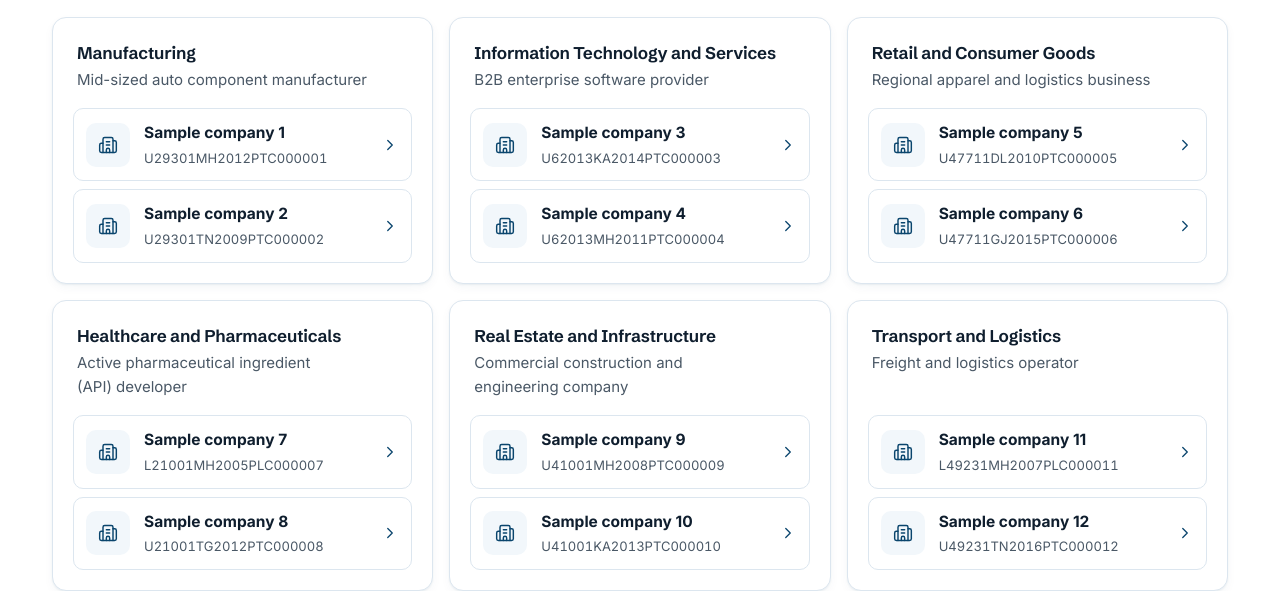
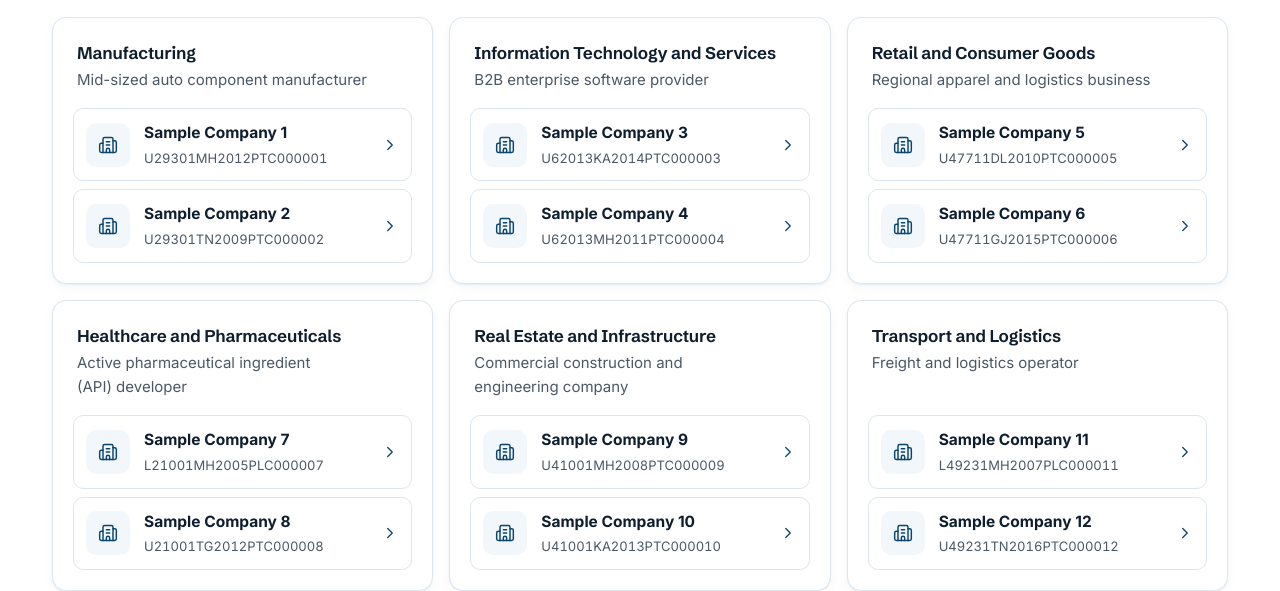
Before and after one commit to sumeetzade/incoinfo-website, a website built with Vite: page docs/database/index.html in a window 1280 px wide. Shown: the part 1584-2175 px from the top of the page. Built offline with nearby package versions, Linux system fonts and the light colour scheme.

Commit message:
Content: sample company names in title case
Co-Authored-By: Claude Opus 5.5 <noreply@anthropic.com>

```diff
--- a/database/index.html
+++ b/database/index.html
@@ -89,14 +89,14 @@
                 <li>
                   <a class="sample-co" href="/sample-report/sudarshan-chemical-industries-sample-report.html" target="_blank" rel="noopener">
                     <span class="sample-logo" aria-hidden="true">{{icon:building-2}}</span>
-                    <span class="sample-co-text"><strong>Sample company 1</strong><small class="num"><span class="sr-only">CIN </span>U29301MH2012PTC000001</small></span>
+                    <span class="sample-co-text"><strong>Sample Company 1</strong><small class="num"><span class="sr-only">CIN </span>U29301MH2012PTC000001</small></span>
                     {{icon:chevron-right|sample-go}}
                   </a>
                 </li>
                 <li>
                   <a class="sample-co" href="#samples">
                     <span class="sample-logo" aria-hidden="true">{{icon:building-2}}</span>
-                    <span class="sample-co-text"><strong>Sample company 2</strong><small class="num"><span class="sr-only">CIN </span>U29301TN2009PTC000002</small></span>
+                    <span class="sample-co-text"><strong>Sample Company 2</strong><small class="num"><span class="sr-only">CIN </span>U29301TN2009PTC000002</small></span>
                     {{icon:chevron-right|sample-go}}
                   </a>
                 </li>
@@ -109,14 +109,14 @@
                 <li>
                   <a class="sample-co" href="#samples">
                     <span class="sample-logo" aria-hidden="true">{{icon:building-2}}</span>
-                    <span class="sample-co-text"><strong>Sample company 3</strong><small class="num"><span class="sr-only">CIN </span>U62013KA2014PTC000003</small></span>
+                    <span class="sample-co-text"><strong>Sample Company 3</strong><small class="num"><span class="sr-only">CIN </span>U62013KA2014PTC000003</small></span>
                     {{icon:chevron-right|sample-go}}
                   </a>
                 </li>
                 <li>
                   <a class="sample-co" href="#samples">
                     <span class="sample-logo" aria-hidden="true">{{icon:building-2}}</span>
-                    <span class="sample-co-text"><strong>Sample company 4</strong><small class="num"><span class="sr-only">CIN </span>U62013MH2011PTC000004</small></span>
+                    <span class="sample-co-text"><strong>Sample Company 4</strong><small class="num"><span class="sr-only">CIN </span>U62013MH2011PTC000004</small></span>
                     {{icon:chevron-right|sample-go}}
                   </a>
                 </li>
@@ -129,14 +129,14 @@
                 <li>
                   <a class="sample-co" href="#samples">
                     <span class="sample-logo" aria-hidden="true">{{icon:building-2}}</span>
-                    <span class="sample-co-text"><strong>Sample company 5</strong><small class="num"><span class="sr-only">CIN </span>U47711DL2010PTC000005</small></span>
+                    <span class="sample-co-text"><strong>Sample Company 5</strong><small class="num"><span class="sr-only">CIN </span>U47711DL2010PTC000005</small></span>
                     {{icon:chevron-right|sample-go}}
                   </a>
                 </li>
                 <li>
                   <a class="sample-co" href="#samples">
                     <span class="sample-logo" aria-hidden="true">{{icon:building-2}}</span>
-                    <span class="sample-co-text"><strong>Sample company 6</strong><small class="num"><span class="sr-only">CIN </span>U47711GJ2015PTC000006</small></span>
+                    <span class="sample-co-text"><strong>Sample Company 6</strong><small class="num"><span class="sr-only">CIN </span>U47711GJ2015PTC000006</small></span>
                     {{icon:chevron-right|sample-go}}
                   </a>
                 </li>
@@ -149,14 +149,14 @@
                 <li>
                   <a class="sample-co" href="#samples">
                     <span class="sample-logo" aria-hidden="true">{{icon:building-2}}</span>
-                    <span class="sample-co-text"><strong>Sample company 7</strong><small class="num"><span class="sr-only">CIN </span>L21001MH2005PLC000007</small></span>
+                    <span class="sample-co-text"><strong>Sample Company 7</strong><small class="num"><span class="sr-only">CIN </span>L21001MH2005PLC000007</small></span>
                     {{icon:chevron-right|sample-go}}
                   </a>
                 </li>
                 <li>
                   <a class="sample-co" href="#samples">
                     <span class="sample-logo" aria-hidden="true">{{icon:building-2}}</span>
-                    <span class="sample-co-text"><strong>Sample company 8</strong><small class="num"><span class="sr-only">CIN </span>U21001TG2012PTC000008</small></span>
+                    <span class="sample-co-text"><strong>Sample Company 8</strong><small class="num"><span class="sr-only">CIN </span>U21001TG2012PTC000008</small></span>
                     {{icon:chevron-right|sample-go}}
                   </a>
                 </li>
@@ -169,14 +169,14 @@
                 <li>
                   <a class="sample-co" href="#samples">
                     <span class="sample-logo" aria-hidden="true">{{icon:building-2}}</span>
-                    <span class="sample-co-text"><strong>Sample company 9</strong><small class="num"><span class="sr-only">CIN </span>U41001MH2008PTC000009</small></span>
+                    <span class="sample-co-text"><strong>Sample Company 9</strong><small class="num"><span class="sr-only">CIN </span>U41001MH2008PTC000009</small></span>
                     {{icon:chevron-right|sample-go}}
                   </a>
                 </li>
                 <li>
                   <a class="sample-co" href="#samples">
                     <span class="sample-logo" aria-hidden="true">{{icon:building-2}}</span>
-                    <span class="sample-co-text"><strong>Sample company 10</strong><small class="num"><span class="sr-only">CIN </span>U41001KA2013PTC000010</small></span>
+                    <span class="sample-co-text"><strong>Sample Company 10</strong><small class="num"><span class="sr-only">CIN </span>U41001KA2013PTC000010</small></span>
                     {{icon:chevron-right|sample-go}}
                   </a>
                 </li>
@@ -189,14 +189,14 @@
                 <li>
                   <a class="sample-co" href="#samples">
                     <span class="sample-logo" aria-hidden="true">{{icon:building-2}}</span>
-                    <span class="sample-co-text"><strong>Sample company 11</strong><small class="num"><span class="sr-only">CIN </span>L49231MH2007PLC000011</small></span>
+                    <span class="sample-co-text"><strong>Sample Company 11</strong><small class="num"><span class="sr-only">CIN </span>L49231MH2007PLC000011</small></span>
                     {{icon:chevron-right|sample-go}}
                   </a>
                 </li>
                 <li>
                   <a class="sample-co" href="#samples">
                     <span class="sample-logo" aria-hidden="true">{{icon:building-2}}</span>
-                    <span class="sample-co-text"><strong>Sample company 12</strong><small class="num"><span class="sr-only">CIN </span>U49231TN2016PTC000012</small></span>
+                    <span class="sample-co-text"><strong>Sample Company 12</strong><small class="num"><span class="sr-only">CIN </span>U49231TN2016PTC000012</small></span>
                     {{icon:chevron-right|sample-go}}
                   </a>
                 </li>
--- a/docs/database/index.html
+++ b/docs/database/index.html
@@ -249,14 +249,14 @@
                 <li>
                   <a class="sample-co" href="../sample-report/sudarshan-chemical-industries-sample-report.html" target="_blank" rel="noopener">
                     <span class="sample-logo" aria-hidden="true"><svg class="icon" aria-hidden="true" focusable="false" xmlns="http://www.w3.org/2000/svg" width="24" height="24" viewBox="0 0 24 24" fill="none" stroke="currentColor" stroke-width="2" stroke-linecap="round" stroke-linejoin="round" > <path d="M10 12h4" /> <path d="M10 8h4" /> <path d="M14 21v-3a2 2 0 0 0-4 0v3" /> <path d="M6 10H4a2 2 0 0 0-2 2v7a2 2 0 0 0 2 2h16a2 2 0 0 0 2-2V9a2 2 0 0 0-2-2h-2" /> <path d="M6 21V5a2 2 0 0 1 2-2h8a2 2 0 0 1 2 2v16" /> </svg></span>
-                    <span class="sample-co-text"><strong>Sample company 1</strong><small class="num"><span class="sr-only">CIN </span>U29301MH2012PTC000001</small></span>
+                    <span class="sample-co-text"><strong>Sample Company 1</strong><small class="num"><span class="sr-only">CIN </span>U29301MH2012PTC000001</small></span>
                     <svg class="icon sample-go" aria-hidden="true" focusable="false" xmlns="http://www.w3.org/2000/svg" width="24" height="24" viewBox="0 0 24 24" fill="none" stroke="currentColor" stroke-width="2" stroke-linecap="round" stroke-linejoin="round" > <path d="m9 18 6-6-6-6" /> </svg>
                   </a>
                 </li>
                 <li>
                   <a class="sample-co" href="#samples">
                     <span class="sample-logo" aria-hidden="true"><svg class="icon" aria-hidden="true" focusable="false" xmlns="http://www.w3.org/2000/svg" width="24" height="24" viewBox="0 0 24 24" fill="none" stroke="currentColor" stroke-width="2" stroke-linecap="round" stroke-linejoin="round" > <path d="M10 12h4" /> <path d="M10 8h4" /> <path d="M14 21v-3a2 2 0 0 0-4 0v3" /> <path d="M6 10H4a2 2 0 0 0-2 2v7a2 2 0 0 0 2 2h16a2 2 0 0 0 2-2V9a2 2 0 0 0-2-2h-2" /> <path d="M6 21V5a2 2 0 0 1 2-2h8a2 2 0 0 1 2 2v16" /> </svg></span>
-                    <span class="sample-co-text"><strong>Sample company 2</strong><small class="num"><span class="sr-only">CIN </span>U29301TN2009PTC000002</small></span>
+                    <span class="sample-co-text"><strong>Sample Company 2</strong><small class="num"><span class="sr-only">CIN </span>U29301TN2009PTC000002</small></span>
                     <svg class="icon sample-go" aria-hidden="true" focusable="false" xmlns="http://www.w3.org/2000/svg" width="24" height="24" viewBox="0 0 24 24" fill="none" stroke="currentColor" stroke-width="2" stroke-linecap="round" stroke-linejoin="round" > <path d="m9 18 6-6-6-6" /> </svg>
                   </a>
                 </li>
@@ -269,14 +269,14 @@
                 <li>
                   <a class="sample-co" href="#samples">
                     <span class="sample-logo" aria-hidden="true"><svg class="icon" aria-hidden="true" focusable="false" xmlns="http://www.w3.org/2000/svg" width="24" height="24" viewBox="0 0 24 24" fill="none" stroke="currentColor" stroke-width="2" stroke-linecap="round" stroke-linejoin="round" > <path d="M10 12h4" /> <path d="M10 8h4" /> <path d="M14 21v-3a2 2 0 0 0-4 0v3" /> <path d="M6 10H4a2 2 0 0 0-2 2v7a2 2 0 0 0 2 2h16a2 2 0 0 0 2-2V9a2 2 0 0 0-2-2h-2" /> <path d="M6 21V5a2 2 0 0 1 2-2h8a2 2 0 0 1 2 2v16" /> </svg></span>
-                    <span class="sample-co-text"><strong>Sample company 3</strong><small class="num"><span class="sr-only">CIN </span>U62013KA2014PTC000003</small></span>
+                    <span class="sample-co-text"><strong>Sample Company 3</strong><small class="num"><span class="sr-only">CIN </span>U62013KA2014PTC000003</small></span>
                     <svg class="icon sample-go" aria-hidden="true" focusable="false" xmlns="http://www.w3.org/2000/svg" width="24" height="24" viewBox="0 0 24 24" fill="none" stroke="currentColor" stroke-width="2" stroke-linecap="round" stroke-linejoin="round" > <path d="m9 18 6-6-6-6" /> </svg>
                   </a>
                 </li>
                 <li>
                   <a class="sample-co" href="#samples">
                     <span class="sample-logo" aria-hidden="true"><svg class="icon" aria-hidden="true" focusable="false" xmlns="http://www.w3.org/2000/svg" width="24" height="24" viewBox="0 0 24 24" fill="none" stroke="currentColor" stroke-width="2" stroke-linecap="round" stroke-linejoin="round" > <path d="M10 12h4" /> <path d="M10 8h4" /> <path d="M14 21v-3a2 2 0 0 0-4 0v3" /> <path d="M6 10H4a2 2 0 0 0-2 2v7a2 2 0 0 0 2 2h16a2 2 0 0 0 2-2V9a2 2 0 0 0-2-2h-2" /> <path d="M6 21V5a2 2 0 0 1 2-2h8a2 2 0 0 1 2 2v16" /> </svg></span>
-                    <span class="sample-co-text"><strong>Sample company 4</strong><small class="num"><span class="sr-only">CIN </span>U62013MH2011PTC000004</small></span>
+                    <span class="sample-co-text"><strong>Sample Company 4</strong><small class="num"><span class="sr-only">CIN </span>U62013MH2011PTC000004</small></span>
                     <svg class="icon sample-go" aria-hidden="true" focusable="false" xmlns="http://www.w3.org/2000/svg" width="24" height="24" viewBox="0 0 24 24" fill="none" stroke="currentColor" stroke-width="2" stroke-linecap="round" stroke-linejoin="round" > <path d="m9 18 6-6-6-6" /> </svg>
                   </a>
                 </li>
@@ -289,14 +289,14 @@
                 <li>
                   <a class="sample-co" href="#samples">
                     <span class="sample-logo" aria-hidden="true"><svg class="icon" aria-hidden="true" focusable="false" xmlns="http://www.w3.org/2000/svg" width="24" height="24" viewBox="0 0 24 24" fill="none" stroke="currentColor" stroke-width="2" stroke-linecap="round" stroke-linejoin="round" > <path d="M10 12h4" /> <path d="M10 8h4" /> <path d="M14 21v-3a2 2 0 0 0-4 0v3" /> <path d="M6 10H4a2 2 0 0 0-2 2v7a2 2 0 0 0 2 2h16a2 2 0 0 0 2-2V9a2 2 0 0 0-2-2h-2" /> <path d="M6 21V5a2 2 0 0 1 2-2h8a2 2 0 0 1 2 2v16" /> </svg></span>
-                    <span class="sample-co-text"><strong>Sample company 5</strong><small class="num"><span class="sr-only">CIN </span>U47711DL2010PTC000005</small></span>
+                    <span class="sample-co-text"><strong>Sample Company 5</strong><small class="num"><span class="sr-only">CIN </span>U47711DL2010PTC000005</small></span>
                     <svg class="icon sample-go" aria-hidden="true" focusable="false" xmlns="http://www.w3.org/2000/svg" width="24" height="24" viewBox="0 0 24 24" fill="none" stroke="currentColor" stroke-width="2" stroke-linecap="round" stroke-linejoin="round" > <path d="m9 18 6-6-6-6" /> </svg>
                   </a>
                 </li>
                 <li>
                   <a class="sample-co" href="#samples">
                     <span class="sample-logo" aria-hidden="true"><svg class="icon" aria-hidden="true" focusable="false" xmlns="http://www.w3.org/2000/svg" width="24" height="24" viewBox="0 0 24 24" fill="none" stroke="currentColor" stroke-width="2" stroke-linecap="round" stroke-linejoin="round" > <path d="M10 12h4" /> <path d="M10 8h4" /> <path d="M14 21v-3a2 2 0 0 0-4 0v3" /> <path d="M6 10H4a2 2 0 0 0-2 2v7a2 2 0 0 0 2 2h16a2 2 0 0 0 2-2V9a2 2 0 0 0-2-2h-2" /> <path d="M6 21V5a2 2 0 0 1 2-2h8a2 2 0 0 1 2 2v16" /> </svg></span>
-                    <span class="sample-co-text"><strong>Sample company 6</strong><small class="num"><span class="sr-only">CIN </span>U47711GJ2015PTC000006</small></span>
+                    <span class="sample-co-text"><strong>Sample Company 6</strong><small class="num"><span class="sr-only">CIN </span>U47711GJ2015PTC000006</small></span>
                     <svg class="icon sample-go" aria-hidden="true" focusable="false" xmlns="http://www.w3.org/2000/svg" width="24" height="24" viewBox="0 0 24 24" fill="none" stroke="currentColor" stroke-width="2" stroke-linecap="round" stroke-linejoin="round" > <path d="m9 18 6-6-6-6" /> </svg>
                   </a>
                 </li>
@@ -309,14 +309,14 @@
                 <li>
                   <a class="sample-co" href="#samples">
                     <span class="sample-logo" aria-hidden="true"><svg class="icon" aria-hidden="true" focusable="false" xmlns="http://www.w3.org/2000/svg" width="24" height="24" viewBox="0 0 24 24" fill="none" stroke="currentColor" stroke-width="2" stroke-linecap="round" stroke-linejoin="round" > <path d="M10 12h4" /> <path d="M10 8h4" /> <path d="M14 21v-3a2 2 0 0 0-4 0v3" /> <path d="M6 10H4a2 2 0 0 0-2 2v7a2 2 0 0 0 2 2h16a2 2 0 0 0 2-2V9a2 2 0 0 0-2-2h-2" /> <path d="M6 21V5a2 2 0 0 1 2-2h8a2 2 0 0 1 2 2v16" /> </svg></span>
-                    <span class="sample-co-text"><strong>Sample company 7</strong><small class="num"><span class="sr-only">CIN </span>L21001MH2005PLC000007</small></span>
+                    <span class="sample-co-text"><strong>Sample Company 7</strong><small class="num"><span class="sr-only">CIN </span>L21001MH2005PLC000007</small></span>
                     <svg class="icon sample-go" aria-hidden="true" focusable="false" xmlns="http://www.w3.org/2000/svg" width="24" height="24" viewBox="0 0 24 24" fill="none" stroke="currentColor" stroke-width="2" stroke-linecap="round" stroke-linejoin="round" > <path d="m9 18 6-6-6-6" /> </svg>
                   </a>
                 </li>
                 <li>
                   <a class="sample-co" href="#samples">
                     <span class="sample-logo" aria-hidden="true"><svg class="icon" aria-hidden="true" focusable="false" xmlns="http://www.w3.org/2000/svg" width="24" height="24" viewBox="0 0 24 24" fill="none" stroke="currentColor" stroke-width="2" stroke-linecap="round" stroke-linejoin="round" > <path d="M10 12h4" /> <path d="M10 8h4" /> <path d="M14 21v-3a2 2 0 0 0-4 0v3" /> <path d="M6 10H4a2 2 0 0 0-2 2v7a2 2 0 0 0 2 2h16a2 2 0 0 0 2-2V9a2 2 0 0 0-2-2h-2" /> <path d="M6 21V5a2 2 0 0 1 2-2h8a2 2 0 0 1 2 2v16" /> </svg></span>
-                    <span class="sample-co-text"><strong>Sample company 8</strong><small class="num"><span class="sr-only">CIN </span>U21001TG2012PTC000008</small></span>
+                    <span class="sample-co-text"><strong>Sample Company 8</strong><small class="num"><span class="sr-only">CIN </span>U21001TG2012PTC000008</small></span>
                     <svg class="icon sample-go" aria-hidden="true" focusable="false" xmlns="http://www.w3.org/2000/svg" width="24" height="24" viewBox="0 0 24 24" fill="none" stroke="currentColor" stroke-width="2" stroke-linecap="round" stroke-linejoin="round" > <path d="m9 18 6-6-6-6" /> </svg>
                   </a>
                 </li>
@@ -329,14 +329,14 @@
                 <li>
                   <a class="sample-co" href="#samples">
                     <span class="sample-logo" aria-hidden="true"><svg class="icon" aria-hidden="true" focusable="false" xmlns="http://www.w3.org/2000/svg" width="24" height="24" viewBox="0 0 24 24" fill="none" stroke="currentColor" stroke-width="2" stroke-linecap="round" stroke-linejoin="round" > <path d="M10 12h4" /> <path d="M10 8h4" /> <path d="M14 21v-3a2 2 0 0 0-4 0v3" /> <path d="M6 10H4a2 2 0 0 0-2 2v7a2 2 0 0 0 2 2h16a2 2 0 0 0 2-2V9a2 2 0 0 0-2-2h-2" /> <path d="M6 21V5a2 2 0 0 1 2-2h8a2 2 0 0 1 2 2v16" /> </svg></span>
-                    <span class="sample-co-text"><strong>Sample company 9</strong><small class="num"><span class="sr-only">CIN </span>U41001MH2008PTC000009</small></span>
+                    <span class="sample-co-text"><strong>Sample Company 9</strong><small class="num"><span class="sr-only">CIN </span>U41001MH2008PTC000009</small></span>
                     <svg class="icon sample-go" aria-hidden="true" focusable="false" xmlns="http://www.w3.org/2000/svg" width="24" height="24" viewBox="0 0 24 24" fill="none" stroke="currentColor" stroke-width="2" stroke-linecap="round" stroke-linejoin="round" > <path d="m9 18 6-6-6-6" /> </svg>
                   </a>
                 </li>
                 <li>
                   <a class="sample-co" href="#samples">
                     <span class="sample-logo" aria-hidden="true"><svg class="icon" aria-hidden="true" focusable="false" xmlns="http://www.w3.org/2000/svg" width="24" height="24" viewBox="0 0 24 24" fill="none" stroke="currentColor" stroke-width="2" stroke-linecap="round" stroke-linejoin="round" > <path d="M10 12h4" /> <path d="M10 8h4" /> <path d="M14 21v-3a2 2 0 0 0-4 0v3" /> <path d="M6 10H4a2 2 0 0 0-2 2v7a2 2 0 0 0 2 2h16a2 2 0 0 0 2-2V9a2 2 0 0 0-2-2h-2" /> <path d="M6 21V5a2 2 0 0 1 2-2h8a2 2 0 0 1 2 2v16" /> </svg></span>
-                    <span class="sample-co-text"><strong>Sample company 10</strong><small class="num"><span class="sr-only">CIN </span>U41001KA2013PTC000010</small></span>
+                    <span class="sample-co-text"><strong>Sample Company 10</strong><small class="num"><span class="sr-only">CIN </span>U41001KA2013PTC000010</small></span>
                     <svg class="icon sample-go" aria-hidden="true" focusable="false" xmlns="http://www.w3.org/2000/svg" width="24" height="24" viewBox="0 0 24 24" fill="none" stroke="currentColor" stroke-width="2" stroke-linecap="round" stroke-linejoin="round" > <path d="m9 18 6-6-6-6" /> </svg>
                   </a>
                 </li>
@@ -349,14 +349,14 @@
                 <li>
                   <a class="sample-co" href="#samples">
                     <span class="sample-logo" aria-hidden="true"><svg class="icon" aria-hidden="true" focusable="false" xmlns="http://www.w3.org/2000/svg" width="24" height="24" viewBox="0 0 24 24" fill="none" stroke="currentColor" stroke-width="2" stroke-linecap="round" stroke-linejoin="round" > <path d="M10 12h4" /> <path d="M10 8h4" /> <path d="M14 21v-3a2 2 0 0 0-4 0v3" /> <path d="M6 10H4a2 2 0 0 0-2 2v7a2 2 0 0 0 2 2h16a2 2 0 0 0 2-2V9a2 2 0 0 0-2-2h-2" /> <path d="M6 21V5a2 2 0 0 1 2-2h8a2 2 0 0 1 2 2v16" /> </svg></span>
-                    <span class="sample-co-text"><strong>Sample company 11</strong><small class="num"><span class="sr-only">CIN </span>L49231MH2007PLC000011</small></span>
+                    <span class="sample-co-text"><strong>Sample Company 11</strong><small class="num"><span class="sr-only">CIN </span>L49231MH2007PLC000011</small></span>
                     <svg class="icon sample-go" aria-hidden="true" focusable="false" xmlns="http://www.w3.org/2000/svg" width="24" height="24" viewBox="0 0 24 24" fill="none" stroke="currentColor" stroke-width="2" stroke-linecap="round" stroke-linejoin="round" > <path d="m9 18 6-6-6-6" /> </svg>
                   </a>
                 </li>
                 <li>
                   <a class="sample-co" href="#samples">
                     <span class="sample-logo" aria-hidden="true"><svg class="icon" aria-hidden="true" focusable="false" xmlns="http://www.w3.org/2000/svg" width="24" height="24" viewBox="0 0 24 24" fill="none" stroke="currentColor" stroke-width="2" stroke-linecap="round" stroke-linejoin="round" > <path d="M10 12h4" /> <path d="M10 8h4" /> <path d="M14 21v-3a2 2 0 0 0-4 0v3" /> <path d="M6 10H4a2 2 0 0 0-2 2v7a2 2 0 0 0 2 2h16a2 2 0 0 0 2-2V9a2 2 0 0 0-2-2h-2" /> <path d="M6 21V5a2 2 0 0 1 2-2h8a2 2 0 0 1 2 2v16" /> </svg></span>
-                    <span class="sample-co-text"><strong>Sample company 12</strong><small class="num"><span class="sr-only">CIN </span>U49231TN2016PTC000012</small></span>
+                    <span class="sample-co-text"><strong>Sample Company 12</strong><small class="num"><span class="sr-only">CIN </span>U49231TN2016PTC000012</small></span>
                     <svg class="icon sample-go" aria-hidden="true" focusable="false" xmlns="http://www.w3.org/2000/svg" width="24" height="24" viewBox="0 0 24 24" fill="none" stroke="currentColor" stroke-width="2" stroke-linecap="round" stroke-linejoin="round" > <path d="m9 18 6-6-6-6" /> </svg>
                   </a>
                 </li>
```
